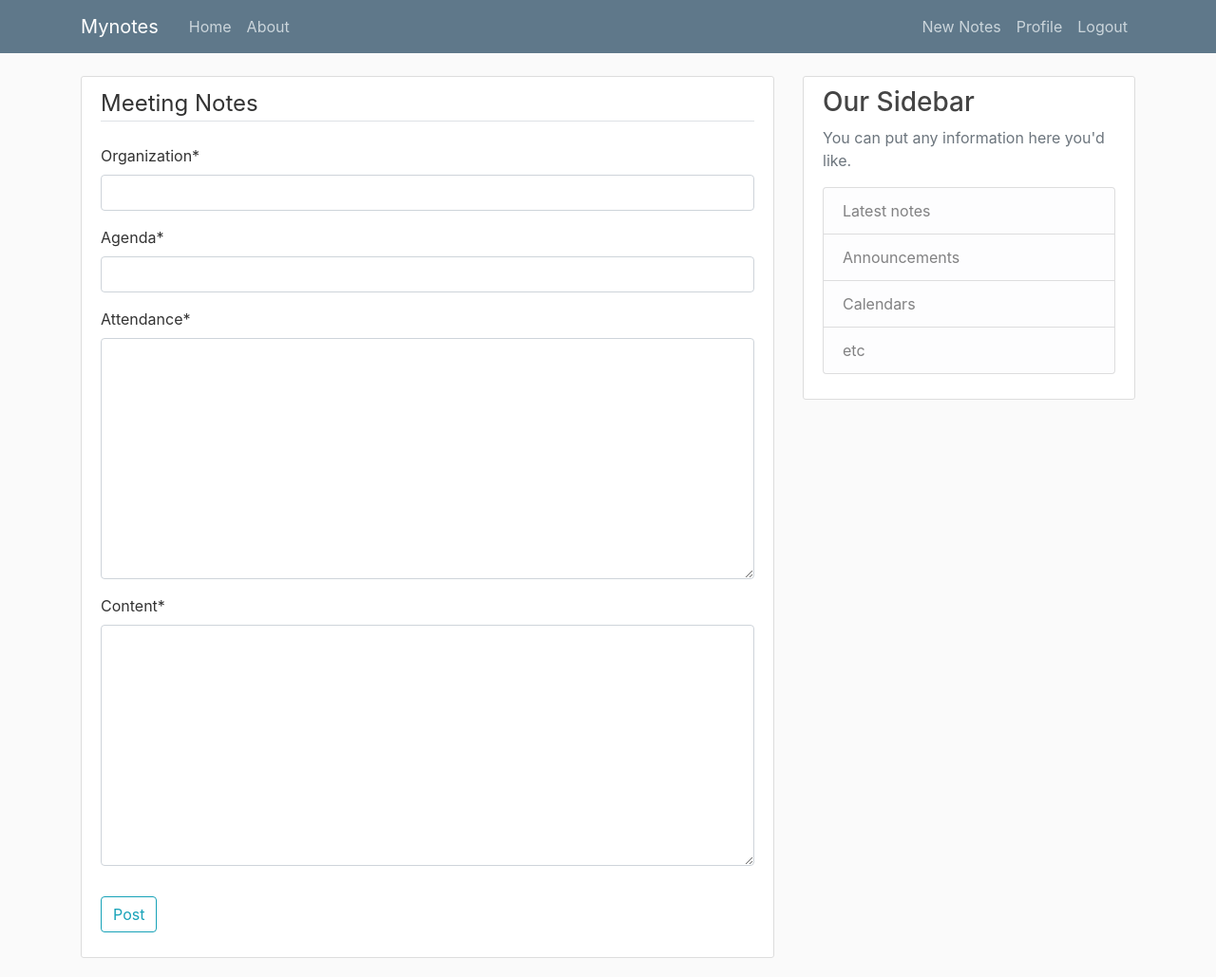
After one commit to Vivvianne/analog-notes, a Django app: page /post/new/ in a window 1280 px wide. The commit adds this page. Shown: the whole page at 95% size. Run offline with Django 3.2, Linux system fonts and the light colour scheme; a user stored in the database is signed in; some libraries are stand-ins or nearby versions.

Commit message:
used class based views to add create, update and delete posts/notes in mynotes app

```diff
--- a/Mynotes/models.py
+++ b/Mynotes/models.py
@@ -1,6 +1,8 @@
+from django.db import models
 from django.db import models
 from django.utils import timezone
 from django.contrib.auth.models import User
+from django.urls import reverse
 
 class Post(models.Model):
     organization = models.CharField(max_length=100)
@@ -12,3 +14,6 @@
 
     def __str__(self):
         return self.organization
+
+    def get_absolute_url(self):
+        return reverse('post-detail', kwargs={'pk': self.pk})
--- a/Mynotes/templates/Mynotes/base.html
+++ b/Mynotes/templates/Mynotes/base.html
@@ -34,6 +34,7 @@
             <!-- Navbar Right Side -->
             <div class="navbar-nav">
               {% if user.is_authenticated %}
+              <a class="nav-item nav-link" href="{% url 'post-create' %}">New Notes</a>
               <a class="nav-item nav-link" href="{% url 'profile' %}">Profile</a>
               <a class="nav-item nav-link" href="{% url 'logout' %}">Logout</a>
               {% else %}
--- a/Mynotes/templates/Mynotes/home.html
+++ b/Mynotes/templates/Mynotes/home.html
@@ -5,13 +5,14 @@
           <div class="media-body">
             <div class="article-metadata">
               <h6><b><a class="mr-2" href="#">{{ post.organization }}</a></b></h6>
+
             <div class="article-metadata">
-              <a class="mr-2" href="#">{{ post.agenda }}</a>
+              <h6>Agenda:<a class="mr-2" href="{% url 'post-detail' post.id %}">{{ post.agenda }}</a></h6>
             </div>
               <small class="text-muted">{{ post.date_posted|date:"F d, Y" }}</small>
             </div>
             <div class="article-metadata">
-              <img class="rounded-circle account-img" src="{{ user.profile.image.url }}">
+              <img class="rounded-circle article-img" src="{{ post.author.profile.image.url }}">
               <h7>By<a class="mr-2" href="#"> {{ post.author }}</a></h7><br>
               <h7>Attended by:<a class="mr-2" href="#">{{ post.attendance }}</a></h7>
             </div>
--- /dev/null
+++ b/Mynotes/templates/Mynotes/post_form.html
@@ -0,0 +1,17 @@
+
+{% extends "Mynotes/base.html" %}
+{% load crispy_forms_tags %}
+{% block content %}
+    <div class="content-section">
+        <form method="POST">
+            {% csrf_token %}
+            <fieldset class="form-group">
+                <legend class="border-bottom mb-4">Meeting Notes</legend>
+                {{ form|crispy }}
+            </fieldset>
+            <div class="form-group">
+                <button class="btn btn-outline-info" type="submit">Post</button>
+            </div>
+        </form>
+    </div>
+{% endblock content %}
--- a/Mynotes/urls.py
+++ b/Mynotes/urls.py
@@ -1,8 +1,19 @@
 from django.urls import path
-from .views import PostListView
+from .views import (
+    PostListView,
+    PostDetailView,
+    PostCreateView,
+    PostUpdateView,
+    PostDeleteView
+)
 from . import views
 
 urlpatterns = [
     path('', PostListView.as_view(), name='Mynotes-home'),
+    path('post/<int:pk>/', PostDetailView.as_view(), name='post-detail'),
+    path('post/new/', PostCreateView.as_view(), name='post-create'),
+    path('post/<int:pk>/update/', PostUpdateView.as_view(), name='post-update'),
+    path('post/<int:pk>/delete/', PostDeleteView.as_view(), name='post-delete'),
     path('about/', views.about, name='Mynotes-about'),
+
 ]
--- a/Mynotes/views.py
+++ b/Mynotes/views.py
@@ -1,5 +1,12 @@
 from django.shortcuts import render
-from django.views.generic import ListView
+from django.contrib.auth.mixins import LoginRequiredMixin, UserPassesTestMixin
+from django.views.generic import (
+    ListView,
+    DetailView,
+    CreateView,
+    UpdateView,
+    DeleteView
+)
 from .models import Post
 
 
@@ -12,6 +19,49 @@
 
 class PostListView(ListView):
     model = Post
+    template_name = 'Mynotes/home.html'
+    context_object_name = 'posts'
+    ordering = ['-date_posted']
+
+
+class PostDetailView(DetailView):
+    model = Post
+
+
+class PostCreateView(LoginRequiredMixin, CreateView):
+    model = Post
+    fields = ['organization','agenda', 'attendance', 'content']
+
+    def form_valid(self, form):
+        form.instance.author = self.request.user
+        return super().form_valid(form)
+
+
+class PostUpdateView(LoginRequiredMixin, UserPassesTestMixin, UpdateView):
+    model = Post
+    fields = ['organization','agenda', 'attendance', 'content']
+
+    def form_valid(self, form):
+        form.instance.author = self.request.user
+        return super().form_valid(form)
+
+    def test_func(self):
+        post = self.get_object()
+        if self.request.user == post.author:
+            return True
+        return False
+
+
+class PostDeleteView(LoginRequiredMixin, UserPassesTestMixin, DeleteView):
+    model = Post
+    success_url = '/'
+
+    def test_func(self):
+        post = self.get_object()
+        if self.request.user == post.author:
+            return True
+        return False
+
 
 def about(request):
-    return render(request, 'Mynotes/about.html', {'title': 'About'})
+    return render(request, 'Mynotes/about.html', {'agenda': 'About'})
```
Also changed, not shown: Mynotes/templates/Mynotes/post_confirm_delete.html (added, +17 -0 lines), Mynotes/templates/Mynotes/post_detail.html (added, +23 -0 lines), db.sqlite3.
